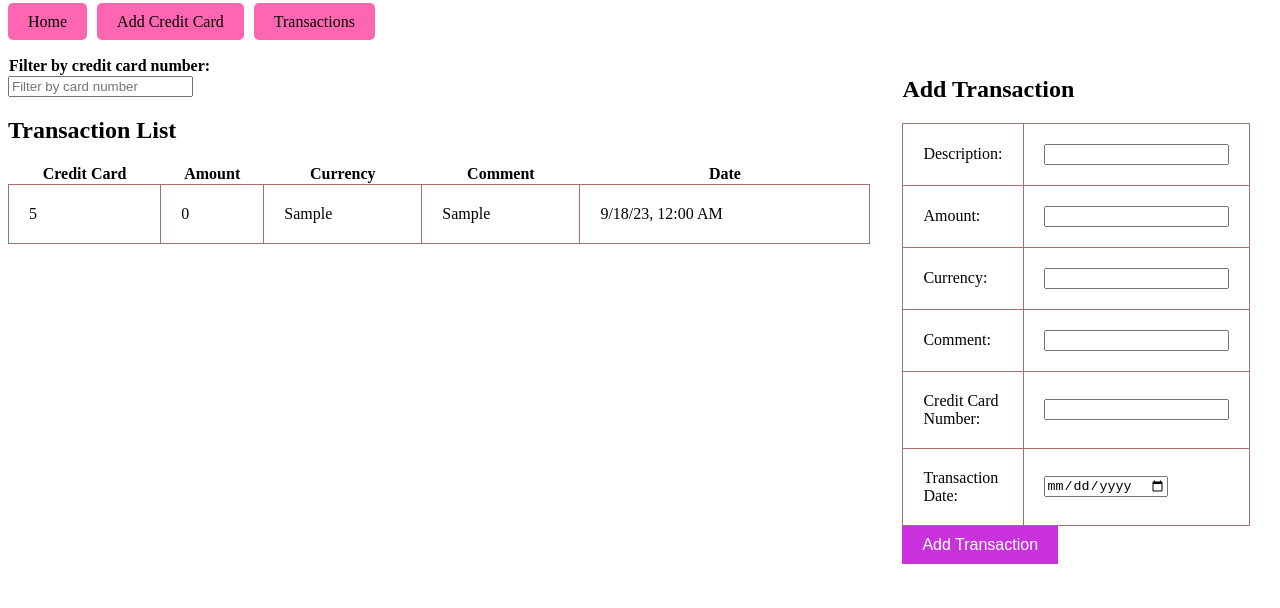
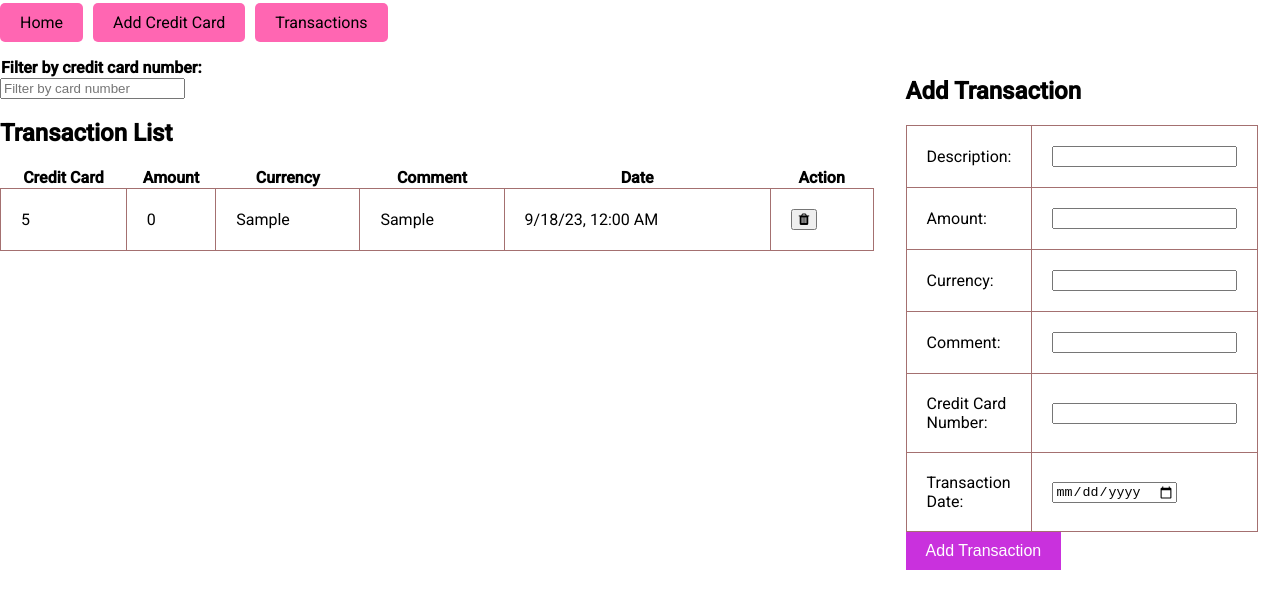
Before and after one commit to Jzjepsen/AFE-Exercises-and-Assignments, an Angular app in the folder Assignments/handin01/: page /transactions in a window 1280 px wide. Both pictures are taken after typing "Sample", "Sample", "Sample", "5" into the empty fields and a click on the button "Add Transaction". Shown: the top 608 px of the page. Built offline with nearby package versions, Linux system fonts and the light colour scheme; no server answers.

Commit message:
Added awesome modalDialog
Added awesome modalDialog and delete

```diff
--- a/Assignments/handin01/angular.json
+++ b/Assignments/handin01/angular.json
@@ -25,6 +25,7 @@
               "src/assets"
             ],
             "styles": [
+              "@angular/material/prebuilt-themes/indigo-pink.css",
               "src/styles.css"
             ],
             "scripts": []
@@ -87,6 +88,7 @@
               "src/assets"
             ],
             "styles": [
+              "@angular/material/prebuilt-themes/indigo-pink.css",
               "src/styles.css"
             ],
             "scripts": []
--- a/Assignments/handin01/package.json
+++ b/Assignments/handin01/package.json
@@ -11,13 +11,16 @@
   "private": true,
   "dependencies": {
     "@angular/animations": "^16.2.0",
+    "@angular/cdk": "^16.2.7",
     "@angular/common": "^16.2.0",
     "@angular/compiler": "^16.2.0",
     "@angular/core": "^16.2.0",
     "@angular/forms": "^16.2.0",
+    "@angular/material": "^16.2.7",
     "@angular/platform-browser": "^16.2.0",
     "@angular/platform-browser-dynamic": "^16.2.0",
     "@angular/router": "^16.2.0",
+    "font-awesome": "^4.7.0",
     "rxjs": "~7.8.0",
     "tslib": "^2.3.0",
     "zone.js": "~0.13.0"
--- a/Assignments/handin01/src/app/services/transactions.service.ts
+++ b/Assignments/handin01/src/app/services/transactions.service.ts
@@ -25,4 +25,9 @@ export class TransactionsService {
       })
     );
   }
+
+  deleteTransaction(uid: string): Observable<any> {
+    return this.http.delete(`http://localhost:3001/transactions/${uid}`);
+  }
+
 }
--- a/Assignments/handin01/src/app/transactions/transaction-list.component.css
+++ b/Assignments/handin01/src/app/transactions/transaction-list.component.css
@@ -1,3 +1,5 @@
+@import '~font-awesome/css/font-awesome.css';
+
 table {
   border-collapse: collapse;
   width: 100%;
--- a/Assignments/handin01/src/app/transactions/transaction-list.component.html
+++ b/Assignments/handin01/src/app/transactions/transaction-list.component.html
@@ -6,15 +6,22 @@
       <th>Currency</th>
       <th>Comment</th>
       <th>Date</th>
+      <th>Action</th>
     </tr>
   </thead>
   <tbody>
-      <tr *ngFor="let transaction of filteredTransactions"> <!-- use filteredTransactions here -->
+    <tr *ngFor="let transaction of filteredTransactions">
       <td>{{ transaction.card_number }}</td>
       <td>{{ transaction.amount }}</td>
       <td>{{ transaction.currency }}</td>
       <td>{{ transaction.comment }}</td>
       <td>{{ transaction.date | date: 'short' }}</td>
+      <td>
+        <button (click)="onDelete(transaction)">
+          <i class="fa fa-trash"></i>
+        </button>
+
+      </td>
     </tr>
   </tbody>
 </table>
--- a/Assignments/handin01/src/app/transactions/transaction-list.component.ts
+++ b/Assignments/handin01/src/app/transactions/transaction-list.component.ts
@@ -1,5 +1,10 @@
 import { Component, OnInit, Input, Output, EventEmitter } from '@angular/core';
 import { Transaction } from '../transactions/transactions-overview.component';
+import { TransactionsService } from '../services/transactions.service';
+import { MatDialog } from '@angular/material/dialog';
+import { Inject } from '@angular/core';
+import { MAT_DIALOG_DATA } from '@angular/material/dialog';
+
 
 @Component({
   selector: 'app-transaction-list',
@@ -13,7 +18,7 @@ export class TransactionListComponent implements OnInit {
 
   filteredTransactions: Transaction[] = [];
 
-  constructor() { }
+  constructor(private transactionsService: TransactionsService, public dialog: MatDialog) { }
 
   ngOnInit(): void {
     this.applyFilter();
@@ -32,4 +37,50 @@ export class TransactionListComponent implements OnInit {
       this.filteredTransactions = this.transactions;
     }
   }
+
+  onDelete(transaction: Transaction): void {
+    const dialogRef = this.dialog.open(ConfirmDialogComponent, {
+      width: '350px',
+      data: transaction
+    });
+
+    dialogRef.afterClosed().subscribe(result => {
+      if (result) {
+        this.transactionsService.deleteTransaction(transaction.uid).subscribe(
+          response => {
+            console.log("Transaction deleted successfully");
+            this.transactions = this.transactions.filter(t => t.uid !== transaction.uid);
+            this.filteredTransactions = this.filteredTransactions.filter(t => t.uid !== transaction.uid);
+          },
+          error => {
+            console.error("Error deleting transaction", error);
+          }
+        );
+      }
+    });
+  }
+
 }
+
+
+@Component({
+  selector: 'app-confirm-dialog',
+  template: `
+    <h1 mat-dialog-title>Are you sure?</h1>
+    <div mat-dialog-content>
+      <p>You are about to delete the following transaction:</p>
+      <p>Card Number: {{data.card_number}}</p>
+      <p>Amount: {{data.amount}}</p>
+      <p>Currency: {{data.currency}}</p>
+      <p>Comment: {{data.comment}}</p>
+      <p>Date: {{data.date}}</p>
+    </div>
+    <div mat-dialog-actions>
+      <button mat-button [mat-dialog-close]="true">Yes</button>
+      <button mat-button [mat-dialog-close]="false">No</button>
+    </div>
+  `,
+})
+export class ConfirmDialogComponent {
+  constructor(@Inject(MAT_DIALOG_DATA) public data: Transaction) { }
+}
--- a/Assignments/handin01/src/index.html
+++ b/Assignments/handin01/src/index.html
@@ -6,6 +6,9 @@
   <base href="/">
   <meta name="viewport" content="width=device-width, initial-scale=1">
   <link rel="icon" type="image/x-icon" href="favicon.ico">
+  <link rel="preconnect" href="https://fonts.gstatic.com">
+  <link href="https://fonts.googleapis.com/css2?family=Roboto:wght@300;400;500&display=swap" rel="stylesheet">
+  <link href="https://fonts.googleapis.com/icon?family=Material+Icons" rel="stylesheet">
 </head>
 <body>
   <app-root></app-root>
--- a/Assignments/handin01/src/styles.css
+++ b/Assignments/handin01/src/styles.css
@@ -1 +1,4 @@
 /* You can add global styles to this file, and also import other style files */
+
+html, body { height: 100%; }
+body { margin: 0; font-family: Roboto, "Helvetica Neue", sans-serif; }
```
Also changed, not shown: Assignments/handin01/src/app/app.module.ts (+7 -3 lines), 1 other file (tests, documents, lock files or other folders). Lines whose indentation alone changed are shown as unchanged.
